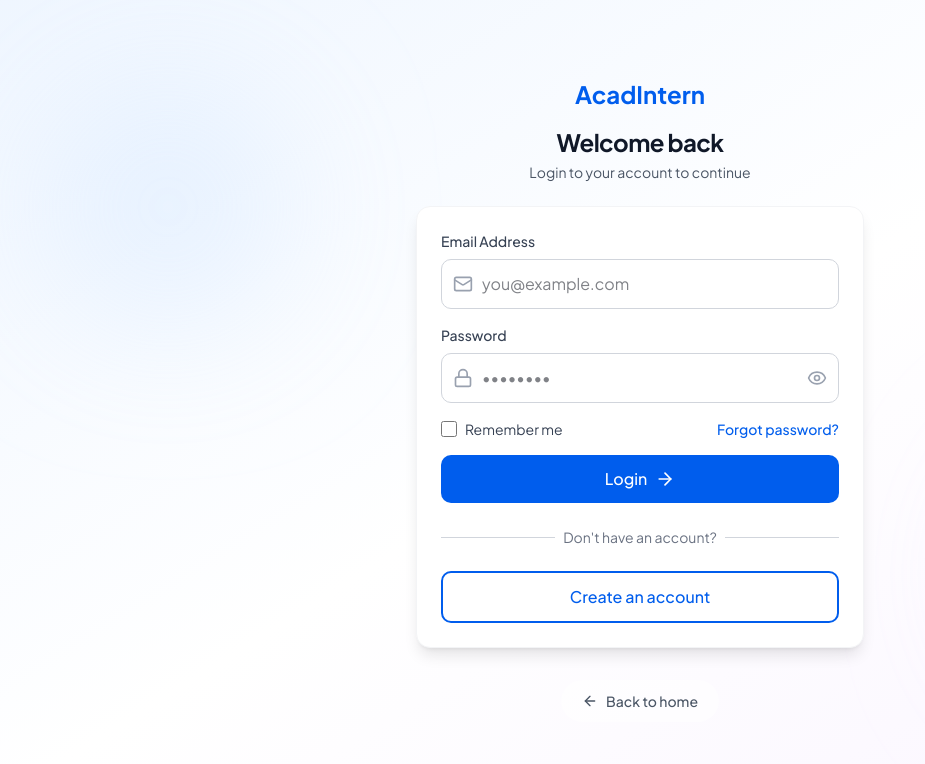
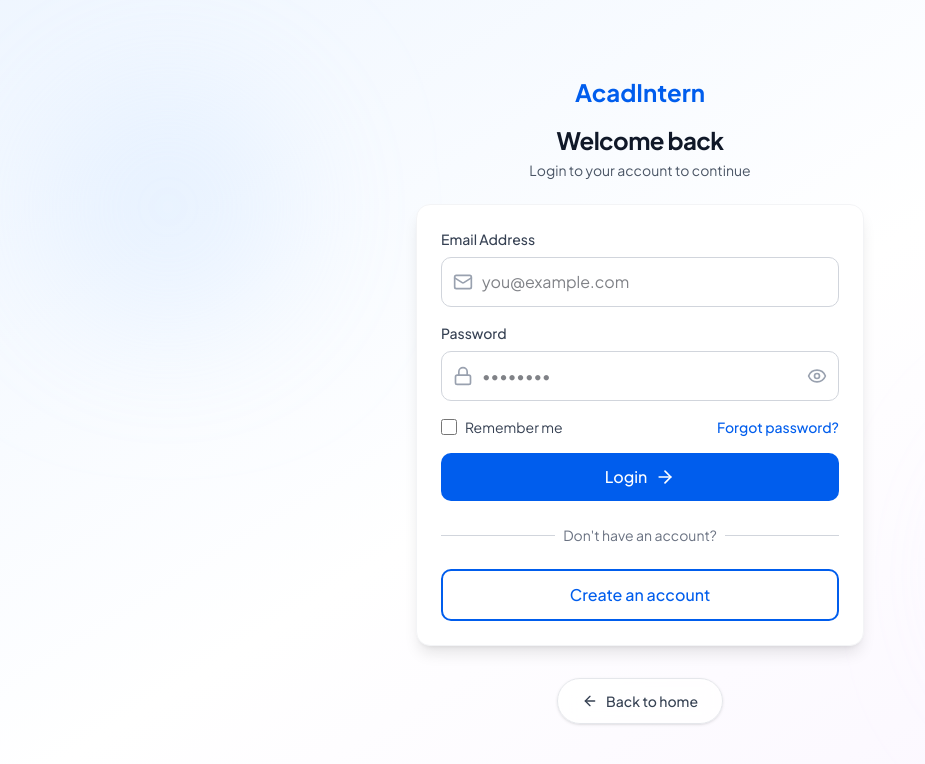
Before and after one commit to Mathi4Raja/Acad-Intern, a Next.js app in the folder frontend/: page /login in a window 1280 px wide. Shown: the top 764 px of the page, without its empty margins (0-925 px from the left). Built offline with nearby package versions, Linux system fonts and the light colour scheme; no server answers.

Commit message:
check: frontend c deploy
- update button styles in login and signup pages for improved UI

```diff
--- a/frontend/src/app/login/page.tsx
+++ b/frontend/src/app/login/page.tsx
@@ -173,7 +173,7 @@
         <div className="mt-8 text-center">
           <Link
             href="/"
-            className="inline-flex items-center gap-2 px-5 py-2.5 text-sm font-medium text-gray-600 bg-white/50 hover:bg-white hover:text-primary rounded-full transition-all duration-200 border border-transparent hover:border-gray-200 hover:shadow-sm group"
+            className="inline-flex items-center gap-2 px-6 py-3 text-sm font-medium text-gray-700 bg-white/80 backdrop-blur-sm hover:bg-white hover:text-primary rounded-full transition-all duration-200 border border-gray-200 shadow-sm hover:shadow-md group"
           >
             <ArrowLeft className="w-4 h-4 group-hover:-translate-x-1 transition-transform duration-200" />
             Back to home
--- a/frontend/src/app/signup/page.tsx
+++ b/frontend/src/app/signup/page.tsx
@@ -442,7 +442,7 @@
         <div className="mt-8 text-center">
           <Link
             href="/"
-            className="inline-flex items-center gap-2 px-5 py-2.5 text-sm font-medium text-gray-600 bg-white/50 hover:bg-white hover:text-primary rounded-full transition-all duration-200 border border-transparent hover:border-gray-200 hover:shadow-sm group"
+            className="inline-flex items-center gap-2 px-6 py-3 text-sm font-medium text-gray-700 bg-white/80 backdrop-blur-sm hover:bg-white hover:text-primary rounded-full transition-all duration-200 border border-gray-200 shadow-sm hover:shadow-md group"
           >
             <ArrowLeft className="w-4 h-4 group-hover:-translate-x-1 transition-transform duration-200" />
             Back to home
```
